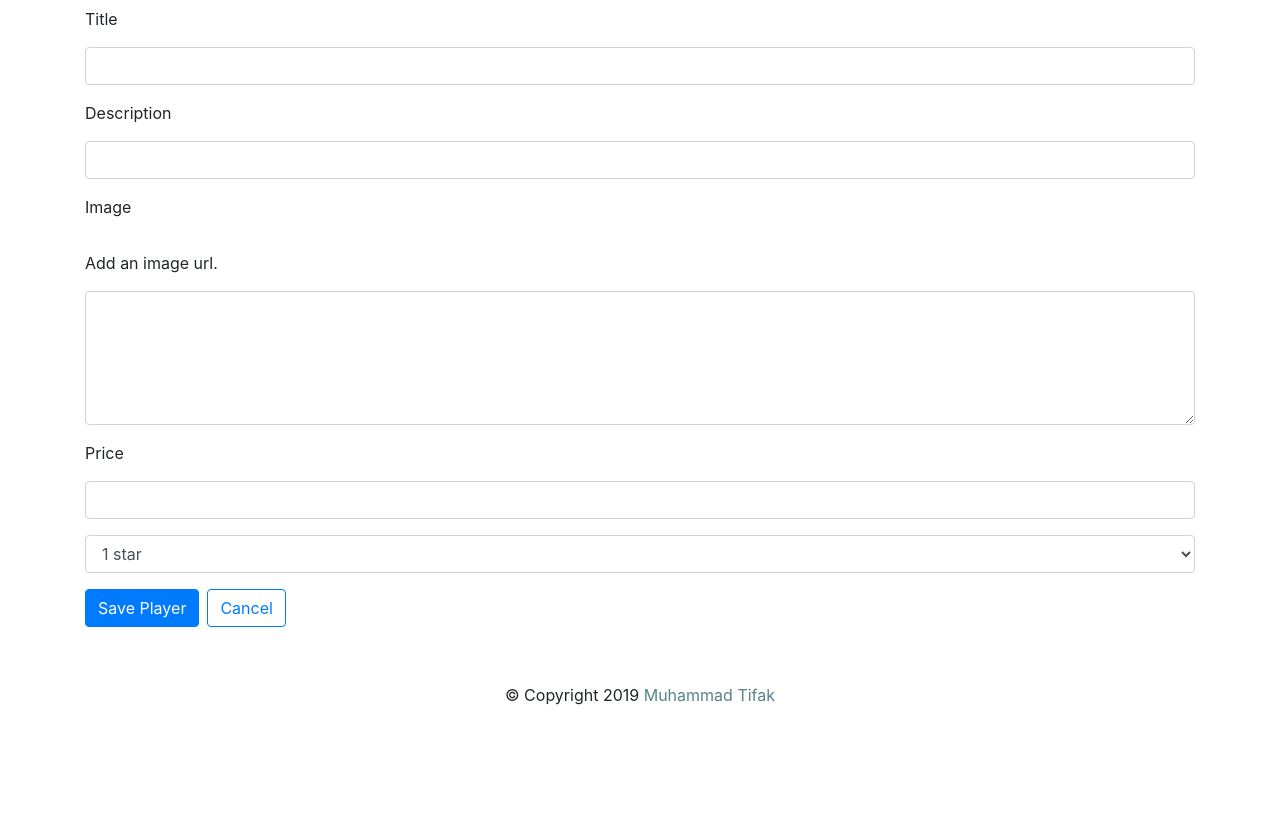
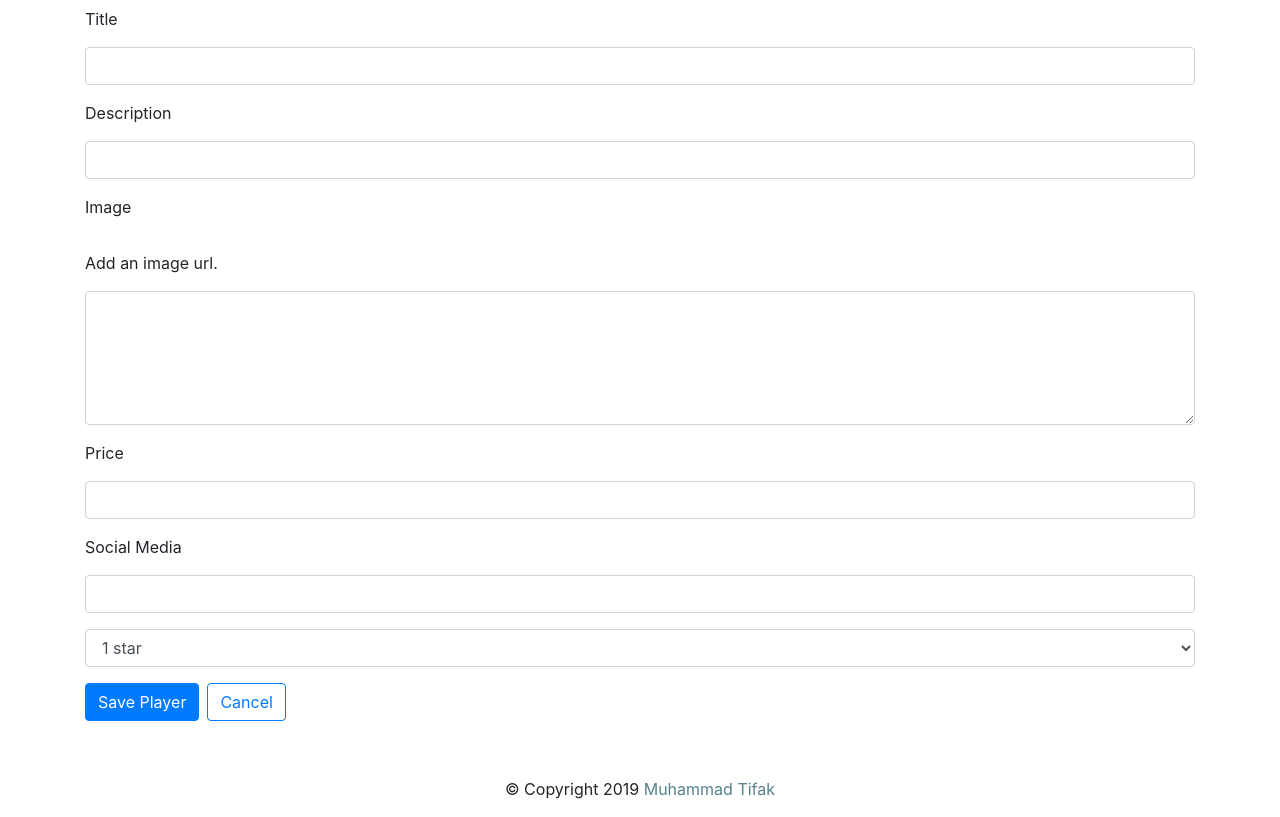
Before and after one commit to KingGenius5/The-Shop-V2, a Flask app: template templates/new_player.html in a window 1280 px wide. Shown: the part 113-930 px from the top of the page. Before the commit the page ends 818 px from the top, so only its background shows below. Run offline with Flask 2, Linux system fonts and the light colour scheme; the template is opened without the code that fills it, so the values that code supplies are empty; some libraries are stand-ins or nearby versions.

Commit message:
User can see Player's social media

```diff
--- a/app.py
+++ b/app.py
@@ -28,7 +28,8 @@ def submit_player():
         'description': request.form.get('description'),
         'images': request.form.get('images'),
         'rating': request.form.get('rating'),
-        'price': request.form.get('price')
+        'price': request.form.get('price'),
+        'social': request.form.get('social')
 
     }
     print(player)
@@ -101,7 +102,9 @@ def update_player(player_id):
         'description': request.form.get('description'),
         'images': request.form.get('images').split(),
         'rating': request.form.get('rating'),
-        'price': request.form.get('price')
+        'price': request.form.get('price'),
+        'social': request.form.get('social')
+
     }
     players.update_one(
         {'_id': ObjectId(player_id)},
@@ -118,10 +121,11 @@ def update_player(player_id):
 def show_cart():
     """Show cart."""
     cart = carts.find()
-    # This will display all products by looping through the database
+
     total_price = list(carts.find({}))
     total = 0
     print("showing cart")
+    #Thanks and huge shoutout to Vincenzo for teaching/guiding me as well as fixing my cart function
     for i in range(len(total_price)):
         total += float(total_price[i]["price"][1:])*int(total_price[i]["quantity"])
         round(float(total), 2)
--- a/templates/partials/players_form.html
+++ b/templates/partials/players_form.html
@@ -25,6 +25,11 @@
         <input class="form-control" id='price' name='price' value='{{ player.price }}' />
     </p>
 
+    <p>
+        <label class='form-group' for="social">Social Media</label><br>
+        <input class="form-control" id='social' name='social' value='{{ player.social }}' />
+    </p>
+
     <div class='form-group'>
     <select class="form-control" id="exampleFormControlSelect1" name='rating' value='{{ player.rating }}'>
             <label for='rating'>Rating</label><br>
--- a/templates/show_player.html
+++ b/templates/show_player.html
@@ -29,6 +29,7 @@
             <h1>{{ player.title }}</h1>
             <h1 class="mb-5">{{ player.price }}</h1>
             <p>{{ player.description }}</p>
+            <p>{{ player.social }}</p>
         </div>
     </div>
 </div>
```
